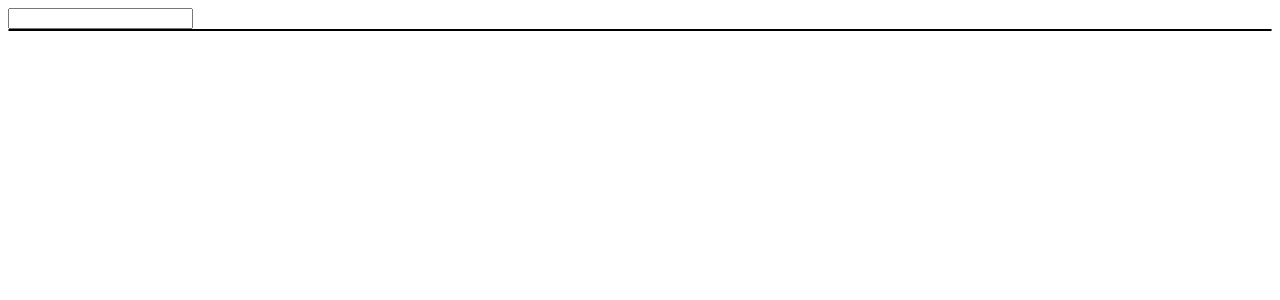
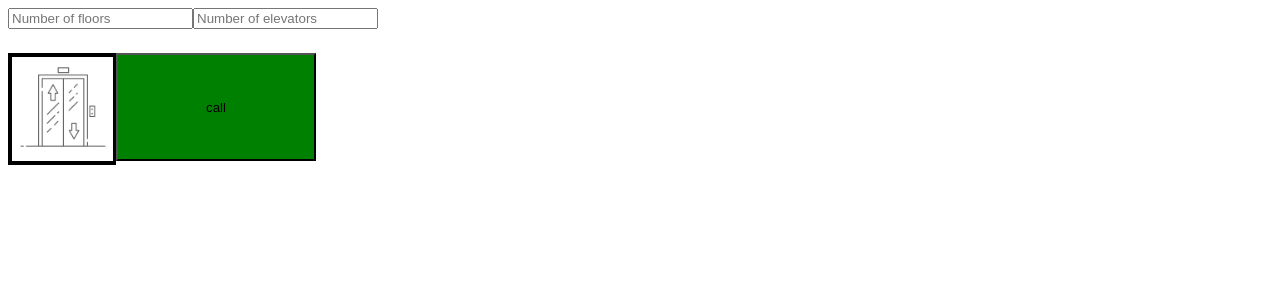
Before and after one commit to barcic12/elevator, a React (Create React App) app: page / in a window 1280 px wide. Shown: the top 300 px of the page. Built offline with nearby package versions, Linux system fonts and the light colour scheme.

Commit message:
initialize-elevators-and-floors

```diff
--- a/src/App.css
+++ b/src/App.css
@@ -1,6 +1,6 @@
-.app {
-  text-align: center;
+.building-container {
   display: flex;
   flex-direction: row;
+  text-align: center;
   margin: 24px auto;
 }
--- a/src/App.js
+++ b/src/App.js
@@ -3,17 +3,29 @@ import React, { useState } from "react";
 import Building from "./components/Building/Building";
 import Controls from "./components/Controls/Controls";
 
+import "./App.css";
+
 const App = () => {
-  const [numberOfFloors, setNumberOfFloors] = useState(0);
+  const [numberOfFloors, setNumberOfFloors] = useState(1);
+  const [numberOfElevators, setNumberOfElevators] = useState(1);
 
   return (
     <>
       <input
+        placeholder="Number of floors"
         type="number"
         onChange={(e) => setNumberOfFloors(e.target.value)}
       />
-      <div className="app">
-        <Building numberOfFloors={numberOfFloors} />
+      <input
+        placeholder="Number of elevators"
+        type="number"
+        onChange={(e) => setNumberOfElevators(e.target.value)}
+      />
+      <div className="building-container">
+        <Building
+          numberOfFloors={numberOfFloors}
+          numberOfElevators={numberOfElevators}
+        />
         <Controls numberOfFloors={numberOfFloors} />
       </div>
     </>
--- a/src/components/Building/Building.css
+++ b/src/components/Building/Building.css
@@ -1,4 +1,5 @@
 .building {
+  display: flex;
+  flex-direction: row;
   border: 1px solid black;
-  border-radius: 8px;
 }
--- a/src/components/Building/Building.js
+++ b/src/components/Building/Building.js
@@ -4,13 +4,14 @@ import Elevator from "./Elevator/Elevator";
 
 import "./Building.css";
 
-const Building = ({ numberOfFloors }) => {
+const Building = ({ numberOfFloors, numberOfElevators }) => {
   const floors = [...Array(Number(numberOfFloors)).keys()];
+  const elevators = [...Array(Number(numberOfElevators)).keys()];
 
   return (
     <div className="building">
-      {floors.map((i) => (
-        <Elevator key={i} />
+      {elevators.map((i) => (
+        <Elevator key={i} floors={floors} />
       ))}
     </div>
   );
--- a/src/components/Building/Elevator/Elevator.css
+++ b/src/components/Building/Elevator/Elevator.css
@@ -0,0 +1,18 @@
+.elevator {
+  border: 2px solid black;
+  margin: 0;
+  padding: 0;
+}
+
+.elevator li {
+  margin: auto;
+  width: 100%;
+  height: auto;
+  border: 1px solid black;
+  list-style-type: none;
+}
+
+.elevator img {
+  width: 100px;
+  height: 100px;
+}
--- a/src/components/Building/Elevator/Elevator.js
+++ b/src/components/Building/Elevator/Elevator.js
@@ -1,9 +1,21 @@
 import React from "react";
+
+import elevatorImg from "../../../assets/elevator.webp";
 
 import "./Elevator.css";
 
-const Elevator = () => {
-  return <div>Elevator</div>;
+const Elevator = ({ floors }) => {
+  return (
+    <ul className="elevator">
+      {floors.map((i) => {
+        return (
+          <li key={i}>
+            <img src={elevatorImg} alt="elevator illus" />
+          </li>
+        );
+      })}
+    </ul>
+  );
 };
 
 export default Elevator;
--- a/src/components/Controls/Controls.css
+++ b/src/components/Controls/Controls.css
@@ -1,7 +1,11 @@
 .controls {
-  display: block;
+  display: flex;
+  flex-direction: column;
 }
 
 button {
   background-color: green;
+  width: 200px;
+  height: 108px;
+  padding: 24px;
 }
```
Also changed, not shown: src/assets/elevator.webp (added).
